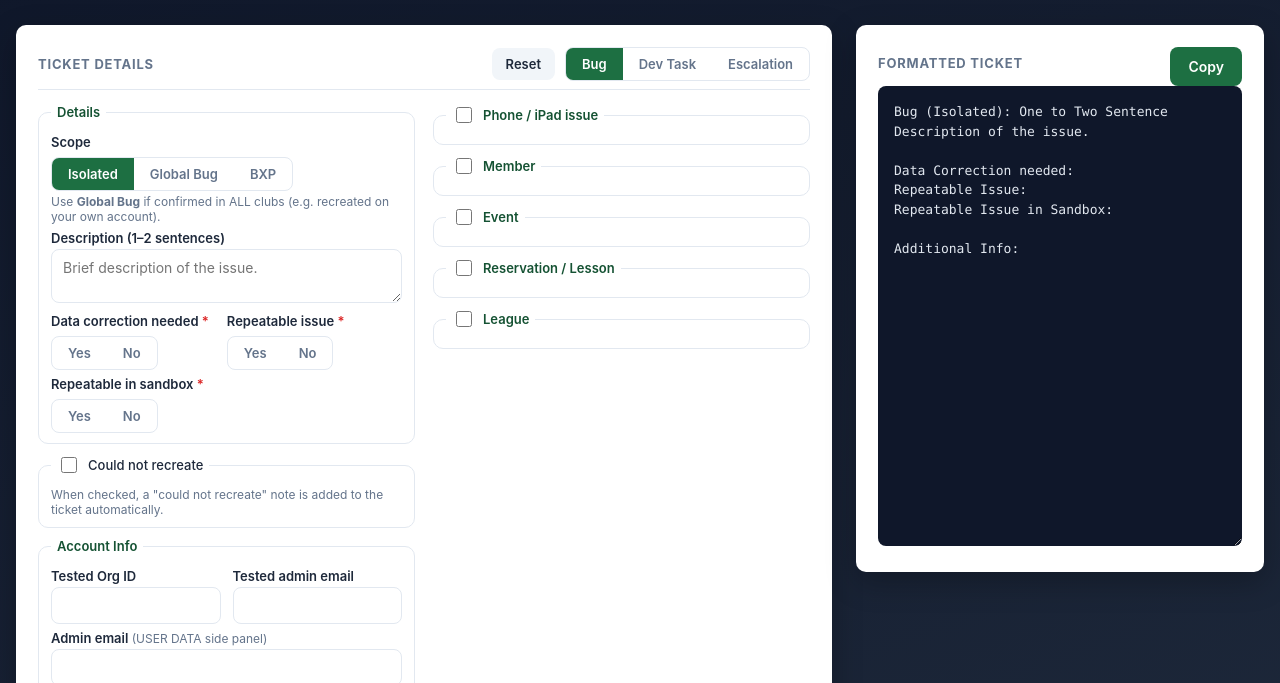
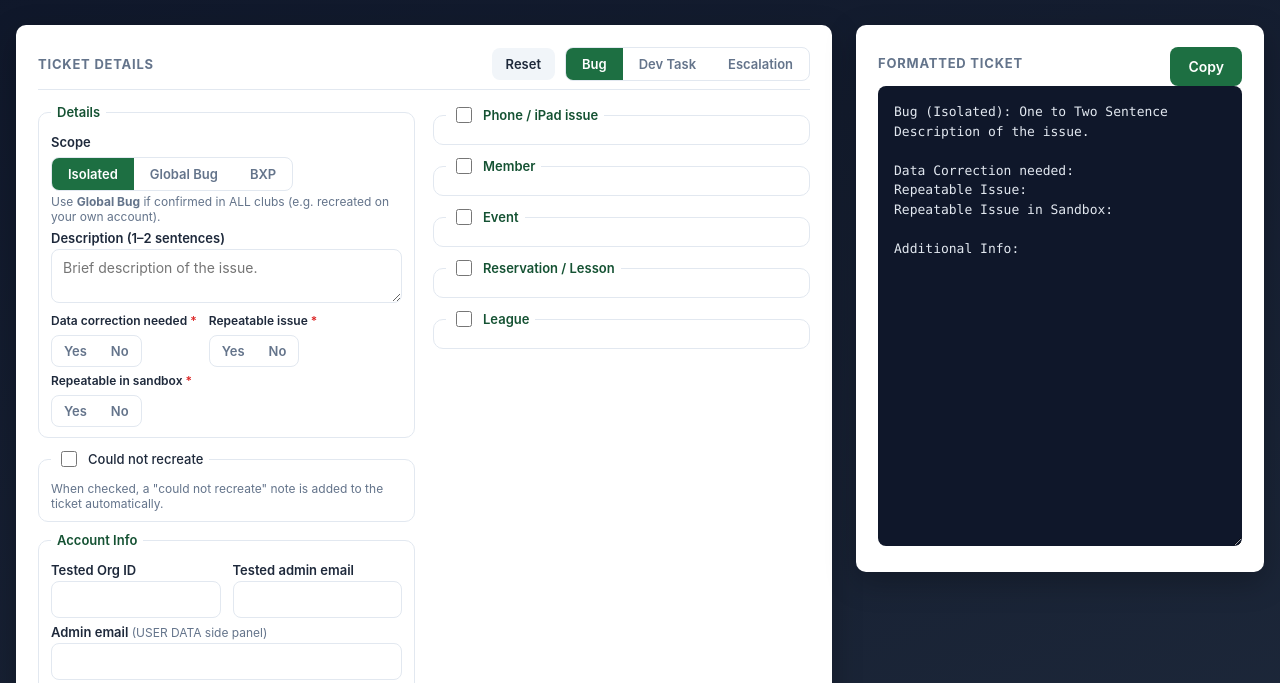
Before and after one commit to iggz83/CR-BugForm, a plain HTML site: page index.html in a window 1280 px wide. Shown: the part 64-747 px from the top of the page. Drawn offline with Linux system fonts and the light colour scheme.

Commit message:
Keep the three required Yes/No questions on one row
Smaller question labels, a tighter gap and narrower Yes/No buttons so
Data correction needed, Repeatable issue and Repeatable in sandbox fit
side by side instead of wrapping to a second line.

Co-Authored-By: Claude Opus 5.5 <noreply@anthropic.com>

```diff
--- a/index.html
+++ b/index.html
@@ -94,7 +94,10 @@
   .seg input { position: absolute; opacity: 0; pointer-events: none; }
   .seg span { display: block; padding: 8px 16px; font-size: 13px; font-weight: 600; color: var(--muted); }
   .seg input:checked + span { background: var(--brand); color: #fff; }
-  .yn { display: flex; flex-wrap: wrap; gap: 0 18px; }
+  /* Keep the three required Yes/No questions on one row; wraps only on narrow screens. */
+  .yn { display: flex; flex-wrap: wrap; gap: 0 12px; }
+  .yn label { font-size: 12px; white-space: nowrap; }
+  .yn .seg span { padding: 7px 12px; }
   .req { color: #dc2626; }
   .seg.missing { border-color: #dc2626; box-shadow: 0 0 0 1px #dc2626; }
   .hint { font-size: 12px; color: var(--muted); font-weight: 400; margin-top: 3px; }
```
